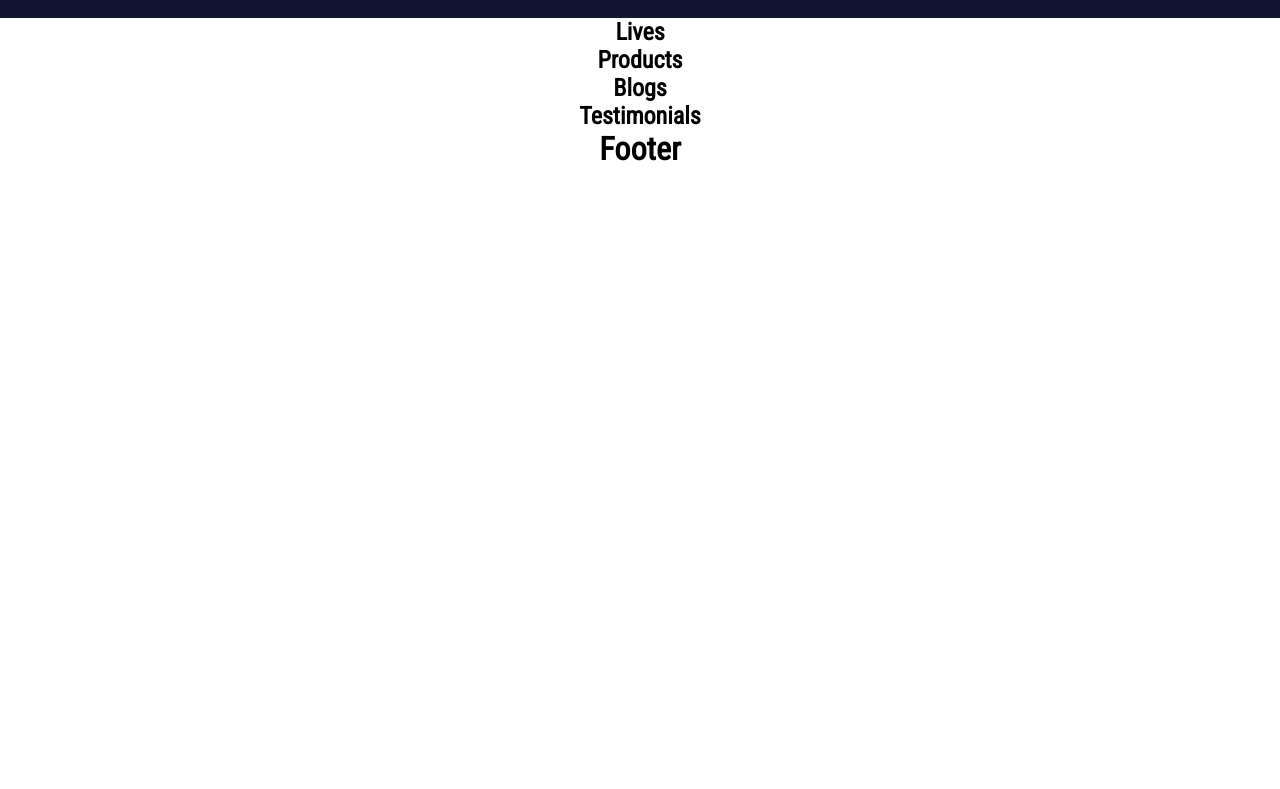
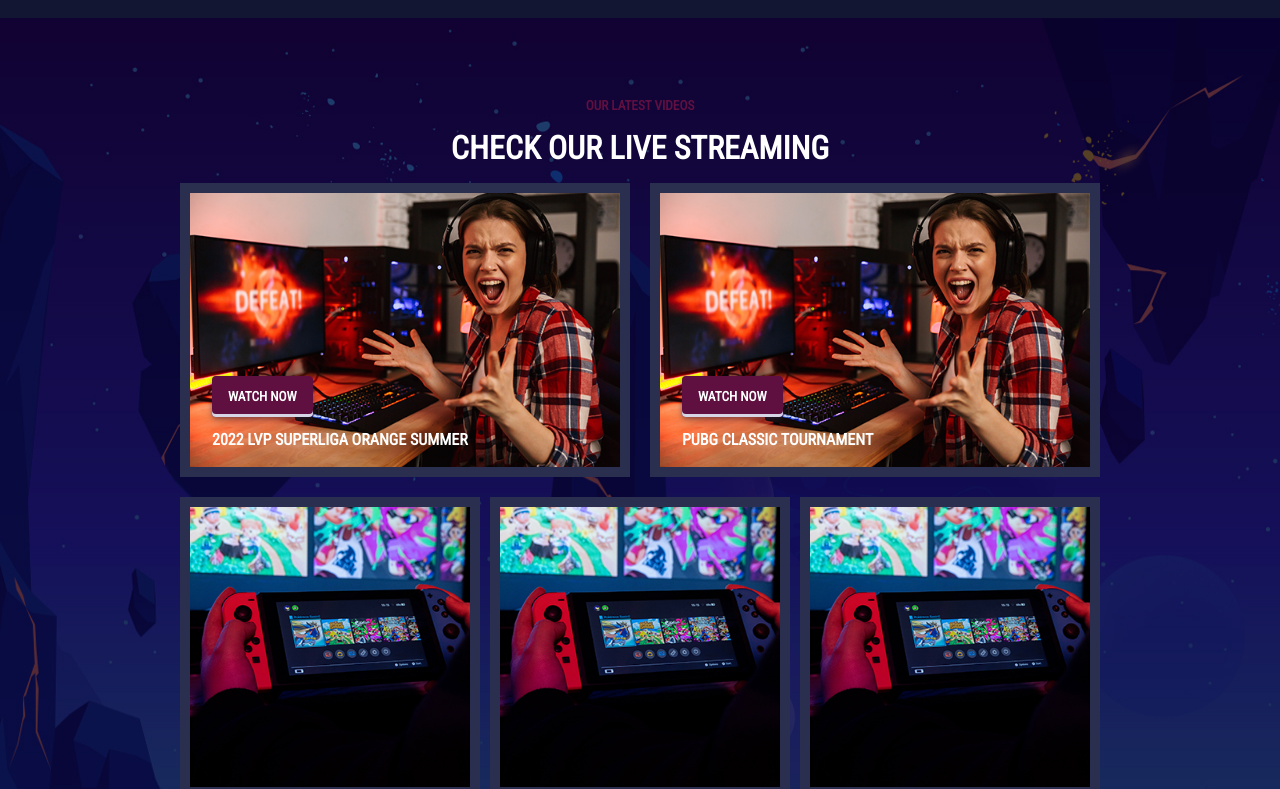
Before and after one commit to ManuelBravaccini/proj-html-vuejs, a Vue app: page / in a window 1280 px wide. Shown: the part 4400-5189 px from the top of the page. Before the commit the page ends 4568 px from the top, so only its background shows below. Built offline with nearby package versions, Linux system fonts and the light colour scheme.

Commit message:
Added component CompContentLives.vue to Applive.vue

```diff
--- a/src/App.vue
+++ b/src/App.vue
@@ -45,6 +45,7 @@ export default {
 @use './styles/partials/variables' as *;
 
 
+// Button layouts
 .btn-white {
   margin: 2rem 0;
   font-weight: bold;
@@ -74,4 +75,34 @@ export default {
   box-shadow: #D6D6E7 0 3px 7px inset;
   transform: translateY(2px);
 }
+
+.btn-secondary {
+  margin: 2rem 0;
+  font-weight: bold;
+  padding: .8rem 1rem;
+  text-transform: uppercase;
+  color: $text-color;
+  background-color: $secondary-color;
+  border-radius: 4px;
+  border-width: 0;
+  box-shadow: rgba(45, 35, 66, 0.4) 0 2px 4px, rgba(45, 35, 66, 0.3) 0 7px 13px -3px, #D6D6E7 0 -3px 0 inset;
+  box-sizing: border-box;
+  cursor: pointer;
+  transition: box-shadow .15s, transform .15s;
+  touch-action: manipulation;
+}
+
+.btn-secondary:focus {
+  box-shadow: #D6D6E7 0 0 0 1.5px inset, rgba(45, 35, 66, 0.4) 0 2px 4px, rgba(45, 35, 66, 0.3) 0 7px 13px -3px, #D6D6E7 0 -3px 0 inset;
+}
+
+.btn-secondary:hover {
+  box-shadow: rgba(45, 35, 66, 0.4) 0 4px 8px, rgba(45, 35, 66, 0.3) 0 7px 13px -3px, #D6D6E7 0 -3px 0 inset;
+  transform: translateY(-2px);
+}
+
+.btn-secondary:active {
+  box-shadow: #D6D6E7 0 3px 7px inset;
+  transform: translateY(2px);
+}
 </style>
--- a/src/components/AppLives/AppLives.vue
+++ b/src/components/AppLives/AppLives.vue
@@ -1,18 +1,43 @@
 <script>
+import CompContentLives from './CompContentLives.vue';
+
 export default {
     name: 'AppLives',
+    components: {
+        CompContentLives,
+    },
 }
 </script>
 
 <template>
-    <section>
-        <h1>Lives</h1>
+    <section class="lives">
+        <div class="container">
+            <h5 class="sub-title">Our latest videos</h5>
+            <h1 class="title">Check our live streaming</h1>
+            <section>
+                <CompContentLives />
+            </section>
+        </div>
     </section>
 </template>
 
 <style lang="scss" scoped>
-section {
-    display: flex;
-    justify-content: center;
+@use './styles/partials/variables' as *;
+
+section.lives {
+    background-image: url('../../assets/imgs/bg\ \(3\).jpg');
+    padding: 5rem 0;
+
+    div.container {
+        flex-wrap: wrap;
+    }
+
+    h5 {
+        color: $secondary-color;
+    }
+
+    h1 {
+        color: $text-color;
+    }
 }
 </style>
--- /dev/null
+++ b/src/components/AppLives/CompContentLives.vue
@@ -0,0 +1,83 @@
+<script>
+import { store } from '../store';
+
+export default {
+    name: 'CompContentLives',
+    data() {
+        return {
+            store,
+        }
+    },
+    methods: {
+        getIconPath: function (iconPath) {
+            return new URL(`../../assets/imgs/${iconPath}.jpg`, import.meta.url).href
+        },
+    },
+}
+</script>
+
+<template>
+    <div>
+        <article class="live-streamings" v-for="(liveEl, index) in store.lives" :key="index">
+            <img :src="getIconPath(liveEl.image)" alt="Lives">
+            <button class="btn-secondary">Watch now</button>
+            <h1>
+                {{ liveEl.title }}
+            </h1>
+        </article>
+    </div>
+    <div>
+        <article class="videos" v-for="(videoEl, index) in store.videos" :key="index">
+            <img :src="getIconPath(videoEl.image)" alt="Videos">
+        </article>
+    </div>
+</template>
+
+<style lang="scss" scoped>
+@use './styles/partials/variables' as *;
+
+
+div {
+    display: flex;
+    justify-content: space-between;
+    gap: 10px;
+}
+
+article {
+    button {
+        position: absolute;
+        bottom: 2rem;
+        left: 2rem;
+    }
+
+    h1 {
+        position: absolute;
+        bottom: 2rem;
+        left: 2rem;
+        text-transform: uppercase;
+        color: $text-color;
+    }
+}
+
+article.live-streamings {
+    margin-bottom: 1rem;
+    position: relative;
+
+    img {
+        width: 450px;
+        border: 10px solid $primary-color-light;
+    }
+}
+
+article.videos {
+    gap: 10px;
+    width: 300px;
+    height: 300px;
+
+    img {
+        width: 300px;
+        height: 300px;
+        border: 10px solid $primary-color-light;
+    }
+}
+</style>
--- a/src/components/AppSquads/AppSquads.vue
+++ b/src/components/AppSquads/AppSquads.vue
@@ -11,7 +11,7 @@ export default {
 
 <template>
     <section class="app-squads">
-        <h5 class="sub-title">Out team players</h5>
+        <h5 class="sub-title">Our team players</h5>
         <h1 class="title">Meet our squad players</h1>
         <CompSquadCards />
         <section class="play-together container">
--- a/src/components/store.js
+++ b/src/components/store.js
@@ -82,4 +82,28 @@ export const store = reactive({
         },
 
     ],
+    lives: [
+        {
+            title: '2022 LVP Superliga orange summer',
+            image: '01',
+        },
+        {
+            title: 'PUBG classic tournament',
+            image: '01',
+        },
+    ],
+    videos: [
+        {
+            title: 'Can i add my local bank...',
+            image: '05',
+        },
+        {
+            title: 'League battle tournament.',
+            image: '05',
+        },
+        {
+            title: 'Where can i redeem my...',
+            image: '05',
+        },
+    ],
 });
```
